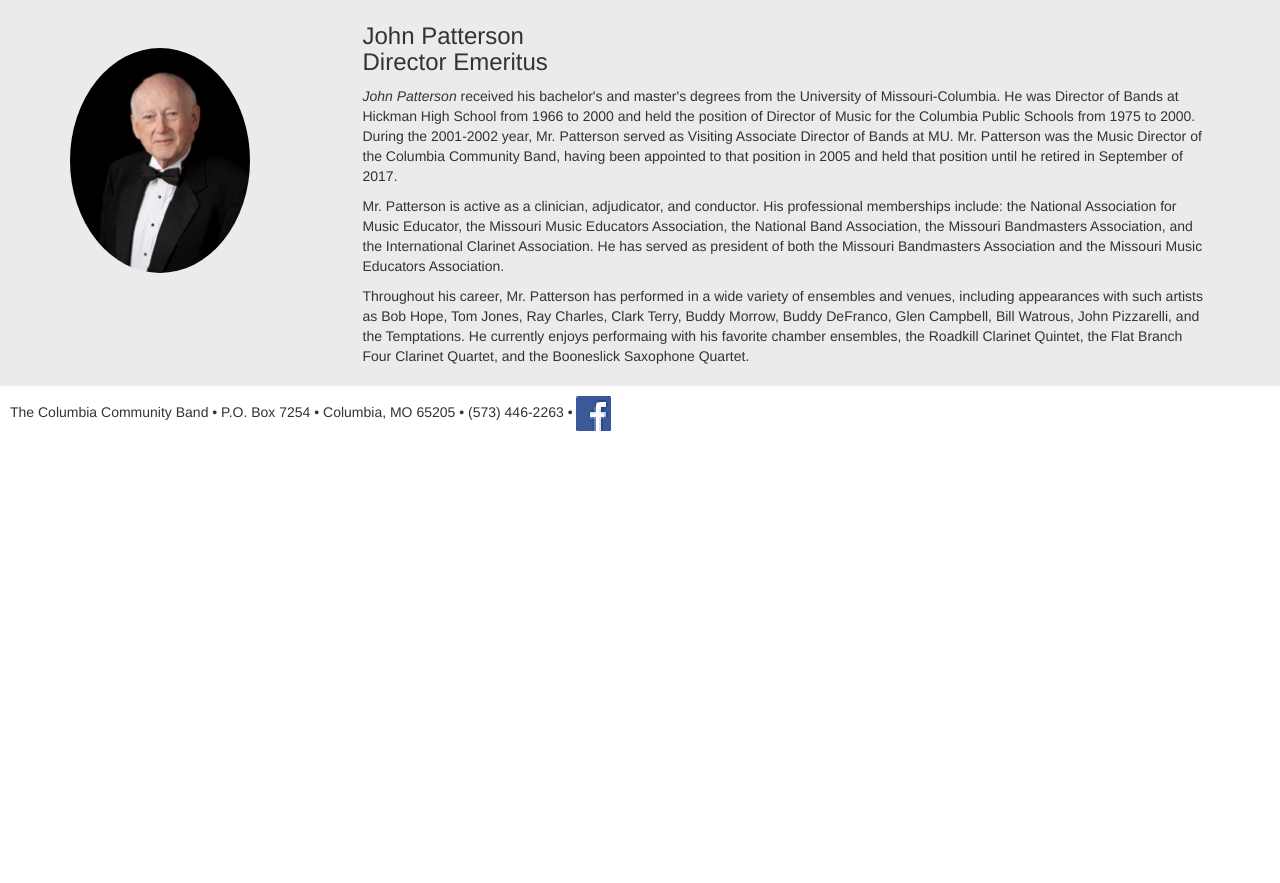
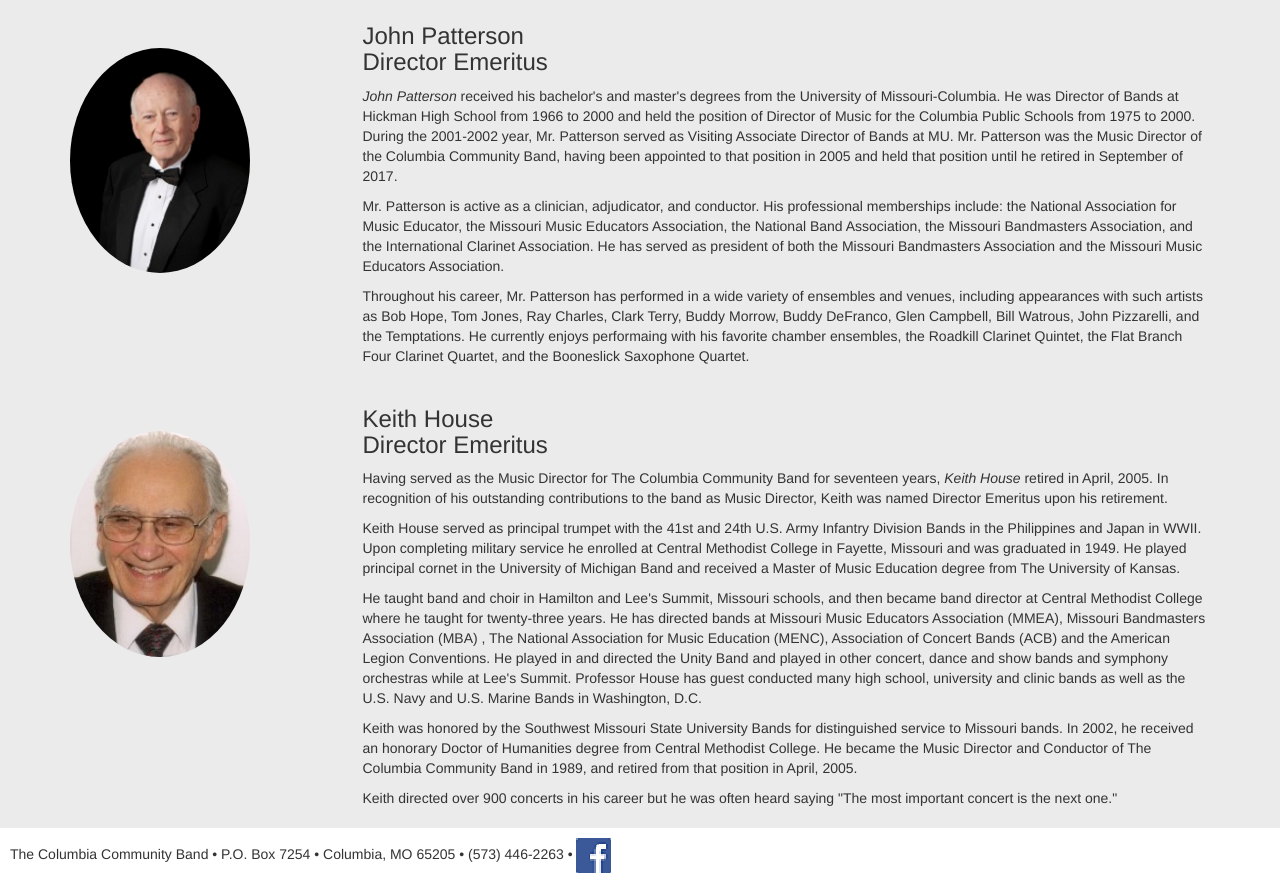
Before and after one commit to Columbia-Community-Band/Columbia-Community-Band.github.io, a plain HTML site: page CCBWebsite/Pages/CCB_About.html in a window 1280 px wide. Shown: the part 1026-1909 px from the top of the page. Before the commit the page ends 1467 px from the top, so only its background shows below. Drawn offline with nearby package versions, Linux system fonts and the light colour scheme.

Commit message:
Add Keith House bio

```diff
--- a/CCBWebsite/Pages/CCB_About.html
+++ b/CCBWebsite/Pages/CCB_About.html
@@ -171,6 +171,25 @@
 						</div>
 					</div>
 				</div>
+
+				<div class="row director">
+					<div class="col-md-3 col-sm-4 director-image-container">
+						<h2>Keith House Biography</h2>
+						<img class="director-image pcc" src="PageLinks/keithhouse2.jpg" alt="" id="KeithHouse"/>
+					</div>
+					<div class="col-md-9 col-sm-8">
+						<h2>Biography</h2>
+						<div>
+							<h3>Keith House<br />Director Emeritus</h3>
+							<p>Having served as the Music Director for The Columbia Community Band for seventeen years, <em>Keith House</em> retired in April, 2005.  In recognition of his outstanding contributions to the band as Music Director, Keith was named Director Emeritus upon his retirement.</p>
+							<p>Keith House served as principal trumpet with the 41st and 24th U.S. Army Infantry Division Bands in the Philippines and Japan in WWII. Upon completing military service he enrolled at Central Methodist College in Fayette, Missouri and was graduated in 1949. He played principal cornet in the University of Michigan Band and received a Master of Music Education degree from The University of Kansas.</p>
+							<p>He taught band and choir in Hamilton and Lee's Summit, Missouri schools, and then became band director at Central Methodist College where he taught for twenty-three years. He has directed bands at Missouri Music Educators Association (MMEA), Missouri Bandmasters Association (MBA) , The National Association for Music Education (MENC), Association of Concert Bands (ACB) and the American Legion Conventions. He played in and directed the Unity Band and played in other concert, dance and show bands and symphony orchestras while at Lee's Summit. Professor House has guest conducted many high school, university and clinic bands as well as the U.S. Navy and U.S. Marine Bands in Washington, D.C.</p>
+							<p>Keith was honored by the Southwest Missouri State University Bands for distinguished service to Missouri bands. In 2002, he received an honorary Doctor of Humanities degree from Central Methodist College.  He became the Music Director and Conductor of The Columbia Community Band in 1989, and retired from that position in April, 2005.</p>
+							<p>Keith directed over 900 concerts in his career but he was often heard saying "The most important concert is the next one."</p>
+						</div>
+					</div>
+				</div>
+
 			</div>
 
 			<footer>
```
Also changed, not shown: CCBWebsite/Pages/PageLinks/keithhouse.jpg (added), CCBWebsite/Pages/PageLinks/keithhouse2.jpg (added).
